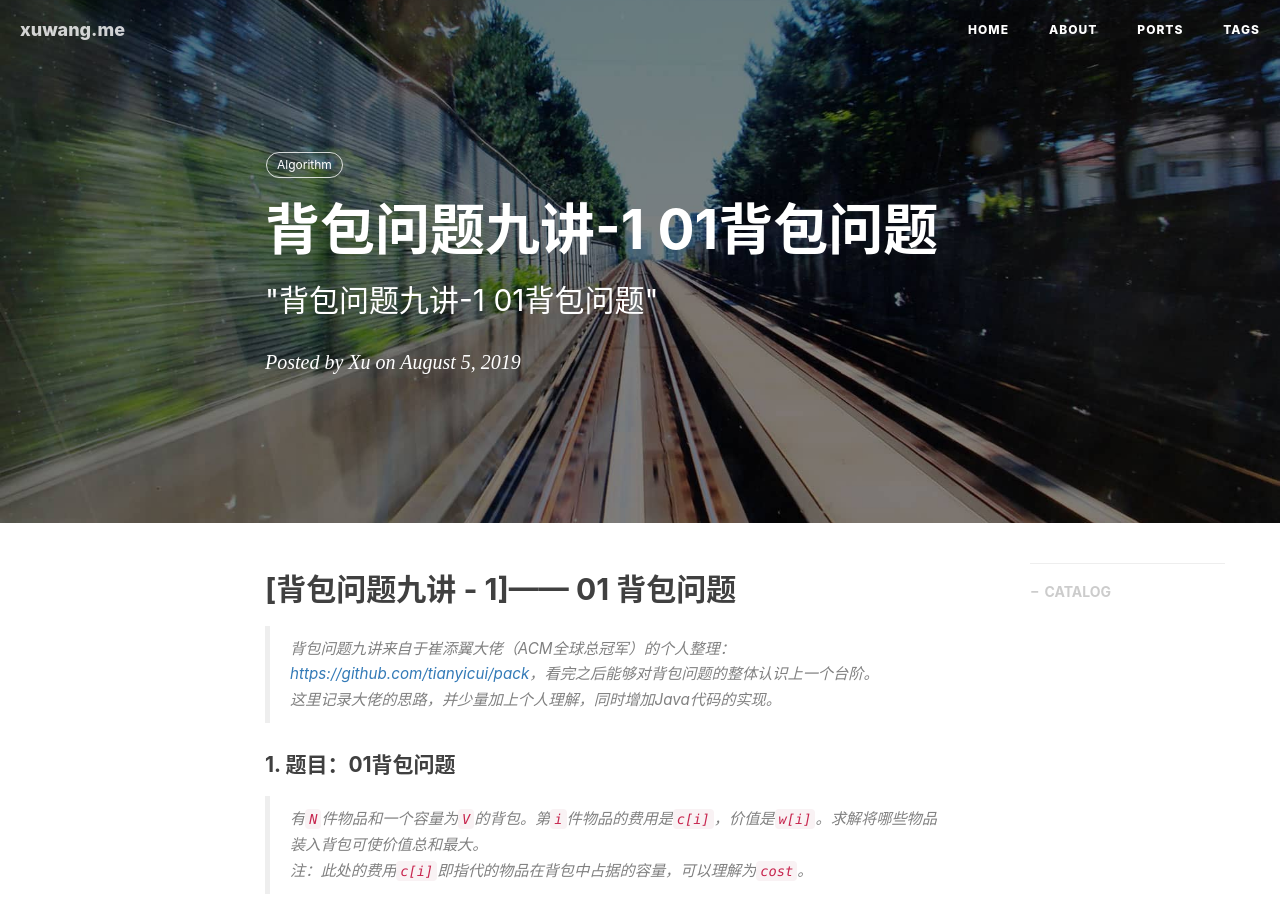
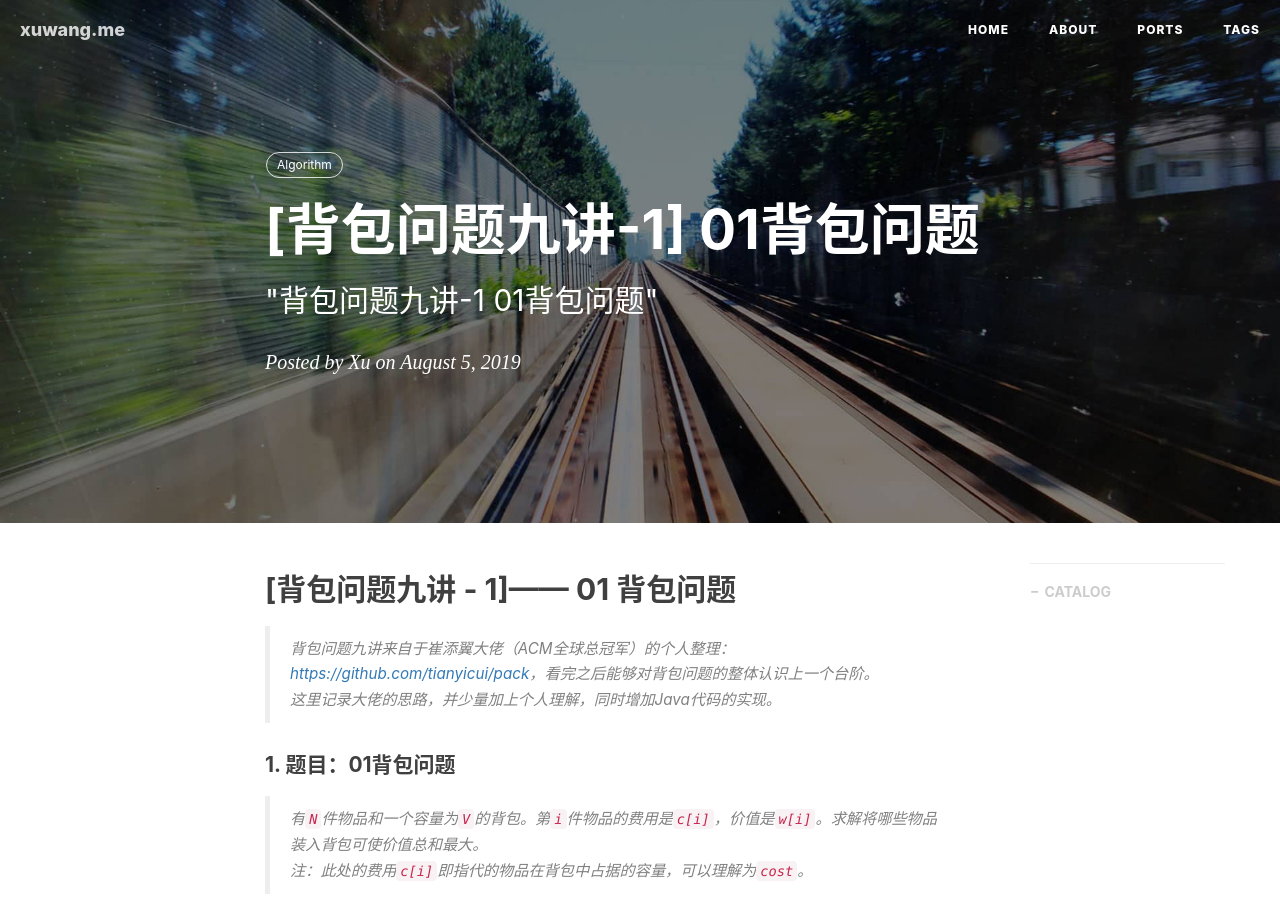
Before and after one commit to xuwangme/xuwangme.github.io, a Jekyll site: the page built from _posts/2019-8-5-pack problem 1.md, in a window 1280 px wide and 900 px high. Built offline with Jekyll 4.4.1, drawn with Linux system fonts in a browser that asks for light colours; nearby versions of some CDN libraries; comment, search, counter and statistics services are not loaded.

Commit message:
更新文档

```diff
--- a/_posts/2019-8-5-pack problem 1.md
+++ b/_posts/2019-8-5-pack problem 1.md
@@ -1,6 +1,6 @@
 ---
 layout:     post
-title:      "背包问题九讲-1 01背包问题"
+title:      "[背包问题九讲-1] 01背包问题"
 subtitle:   " \"背包问题九讲-1 01背包问题\""
 date:       2019-8-5 9:13:00
 author:     "Xu"
```
